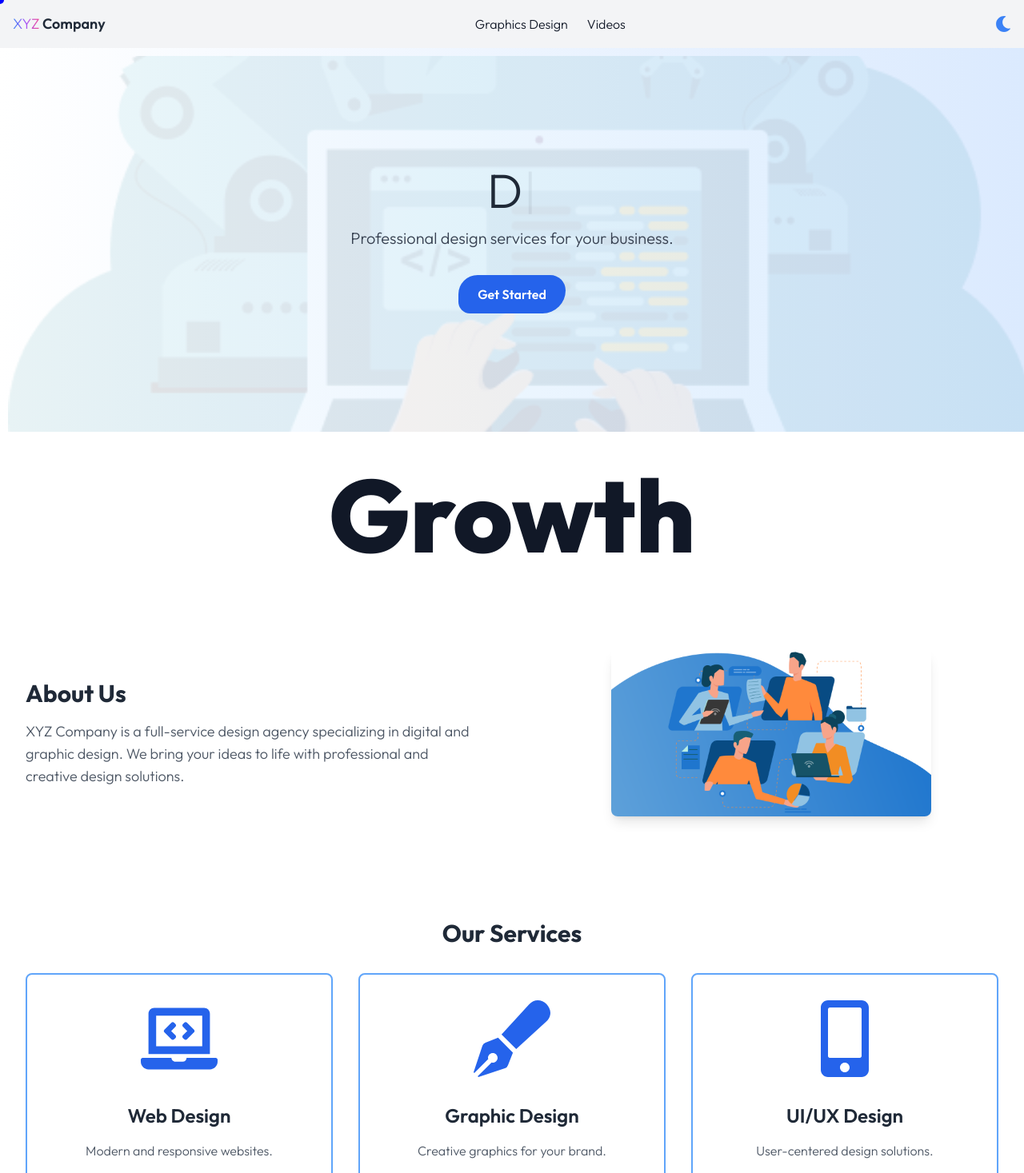
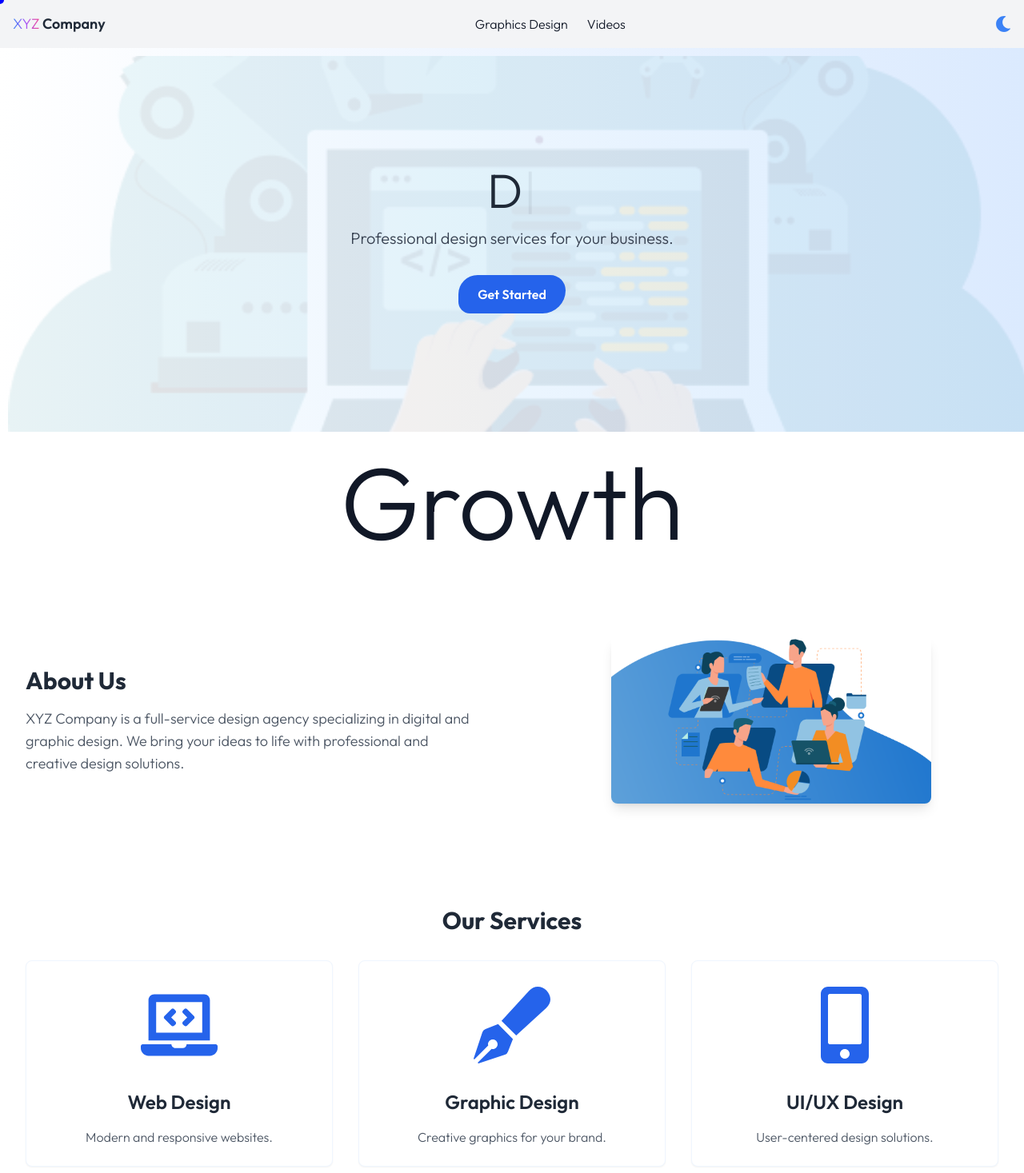
Before and after one commit to mafzalbro/digital-agency, a React (Vite) app: page / in a window 1280 px wide. Shown: the top 1467 px of the page at 80% size. Built offline with nearby package versions, Linux system fonts and the light colour scheme.

Commit message:
contents updates

```diff
--- a/src/components/HeroTitle.jsx
+++ b/src/components/HeroTitle.jsx
@@ -2,7 +2,7 @@ import { motion } from "framer-motion";
 
 const HeroTitle = ({ children }) => {
   return (
-    <div className="w-full bg-gradient-to-b from-blue-100 to-transparent dark:from-blue-800 dark:to-transparent rounded-lg flex items-center justify-center my-5 md:my-10">
+    <div className="w-full text-center bg-gradient-to-b from-blue-100 to-transparent dark:from-blue-800 dark:to-transparent rounded-lg flex items-center justify-center my-5 md:my-10">
       <motion.h2
         initial={{ opacity: 0, y: -50 }}
         animate={{ opacity: 1, y: 0 }}
--- a/src/components/homepage/HeroSection.jsx
+++ b/src/components/homepage/HeroSection.jsx
@@ -89,7 +89,7 @@ const HeroSection = () => {
       <motion.img
         src="/hero.png"
         alt="Hero"
-        className="absolute left-[50%] top-[50%] -translate-x-[50%] -translate-y-[50%] w-full h-full object-cover opacity-10 dark:opacity-20 pointer-events-none"
+        className="absolute left-[50%] top-[50%] -translate-x-[50%] -translate-y-[50%] w-full h-full object-cover opacity-10 dark:opacity-10 pointer-events-none"
         style={imageStyle}
       />
     </div>
--- a/src/components/homepage/ServicesSection.jsx
+++ b/src/components/homepage/ServicesSection.jsx
@@ -26,9 +26,9 @@ const ServicesSection = () => (
       {services.map((service, index) => (
         <motion.div
           key={index}
-          whileHover={{ scale: 1.05, rotateX: 10, rotateY: 10, rotateZ: 2 }} // Subtle tilt effect
+          whileHover={{ scale: 1.02, rotateX: 10, rotateY: 10, rotateZ: 1 }} // Subtle tilt effect
           transition={{ duration: 0.3 }} // Smooth transition
-          className="bg-white dark:bg-gray-800 p-6 rounded-lg shadow-sm transition-shadow hover:shadow-lg border-2 border-blue-400 flex flex-col items-center text-center"
+          className="bg-white dark:bg-gray-900 p-6 rounded-lg shadow-sm transition-shadow hover:shadow-lg border border-blue-50 dark:border-blue-900 flex flex-col items-center text-center"
         >
           <div className="text-8xl text-blue-600 dark:text-blue-400 mb-6 p-2">{service.icon}</div>
           <h3 className="text-2xl font-semibold text-gray-800 dark:text-white">{service.title}</h3>
--- a/src/components/homepage/SlidingText.jsx
+++ b/src/components/homepage/SlidingText.jsx
@@ -34,7 +34,7 @@ const SlidingText = () => {
   };
 
   return (
-    <div className="flex items-center justify-center overflow-hidden bg-white dark:bg-gray-900 dark:text-white text-gray-900 py-10">
+    <div className="flex items-center justify-center overflow-hidden bg-white dark:bg-gray-900 dark:text-white text-gray-900 pt-6 pb-10">
       <div className="flex space-x-8">
         <motion.span
           key={currentWordIndex} // Use key to trigger re-mounting for animation
@@ -45,7 +45,7 @@ const SlidingText = () => {
             duration: 0.2, // Duration for fade in/out
             ease: 'easeInOut',
           }}
-          className="text-6xl lg:text-9xl font-extrabold whitespace-nowrap" // Prevent text wrapping
+          className="text-6xl lg:text-9xl whitespace-nowrap" // Prevent text wrapping
         >
           {punchWords[currentWordIndex]} {/* Display current word */}
         </motion.span>
--- a/src/index.css
+++ b/src/index.css
@@ -845,17 +845,13 @@ video {
   border-width: 1px;
 }
 
-.border-2 {
-  border-width: 2px;
-}
-
 .border-b {
   border-bottom-width: 1px;
 }
 
-.border-blue-400 {
+.border-blue-50 {
   --tw-border-opacity: 1;
-  border-color: rgb(96 165 250 / var(--tw-border-opacity));
+  border-color: rgb(239 246 255 / var(--tw-border-opacity));
 }
 
 .border-gray-300 {
@@ -1018,6 +1014,18 @@ video {
   padding-bottom: 1rem;
 }
 
+.pb-10 {
+  padding-bottom: 2.5rem;
+}
+
+.pt-4 {
+  padding-top: 1rem;
+}
+
+.pt-6 {
+  padding-top: 1.5rem;
+}
+
 .text-center {
   text-align: center;
 }
@@ -1072,10 +1080,6 @@ video {
 
 .font-bold {
   font-weight: 700;
-}
-
-.font-extrabold {
-  font-weight: 800;
 }
 
 .font-semibold {
@@ -1262,6 +1266,11 @@ video {
   outline-offset: 2px;
 }
 
+.dark\:border-blue-900:is(.dark *) {
+  --tw-border-opacity: 1;
+  border-color: rgb(30 58 138 / var(--tw-border-opacity));
+}
+
 .dark\:border-gray-600:is(.dark *) {
   --tw-border-opacity: 1;
   border-color: rgb(75 85 99 / var(--tw-border-opacity));
@@ -1364,12 +1373,8 @@ video {
   color: rgb(255 255 255 / var(--tw-text-opacity));
 }
 
-.dark\:opacity-40:is(.dark *) {
-  opacity: 0.4;
-}
-
-.dark\:opacity-20:is(.dark *) {
-  opacity: 0.2;
+.dark\:opacity-10:is(.dark *) {
+  opacity: 0.1;
 }
 
 @media (min-width: 768px) {
```
